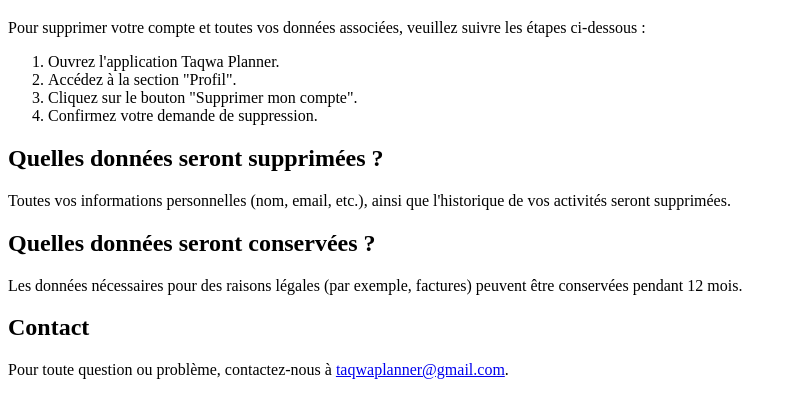
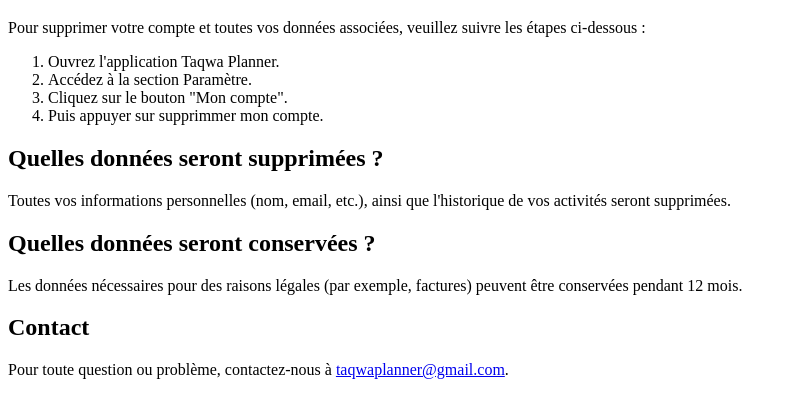
Before and after one commit to GalsenBoy/deleteaccount, a plain HTML site: page index.html in a window 1280 px wide. Shown: the part 61-478 px from the top of the page, without its empty margins (0-797 px from the left). Drawn offline with Linux system fonts and the light colour scheme.

```diff
--- a/index.html
+++ b/index.html
@@ -13,9 +13,9 @@
     </p>
     <ol>
       <li>Ouvrez l'application Taqwa Planner.</li>
-      <li>Accédez à la section "Profil".</li>
-      <li>Cliquez sur le bouton "Supprimer mon compte".</li>
-      <li>Confirmez votre demande de suppression.</li>
+      <li>Accédez à la section Paramètre.</li>
+      <li>Cliquez sur le bouton "Mon compte".</li>
+      <li>Puis appuyer sur supprimmer mon compte.</li>
     </ol>
     <h2>Quelles données seront supprimées ?</h2>
     <p>
```
